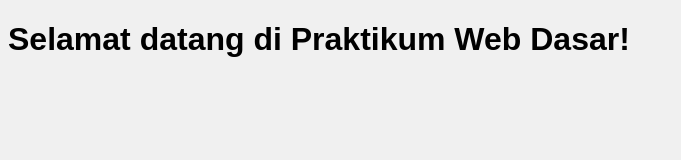
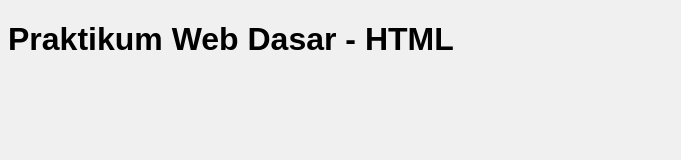
Before and after one commit to Lyonx12/praktikum-web-dasar, a plain HTML site: page Repo/index.html in a window 1280 px wide. Shown: the whole page, without its empty margins (0-681 px from the left). Drawn offline with Linux system fonts and the light colour scheme.

Commit message:
commit 2 - ubah judul halaman

```diff
--- a/Repo/index.html
+++ b/Repo/index.html
@@ -6,6 +6,6 @@
     <link rel="stylesheet" href="style.css">
 </head>
 <body>
-    <h1>Selamat datang di Praktikum Web Dasar!</h1>
+    <h1>Praktikum Web Dasar - HTML</h1>
 </body>
 </html>
```
